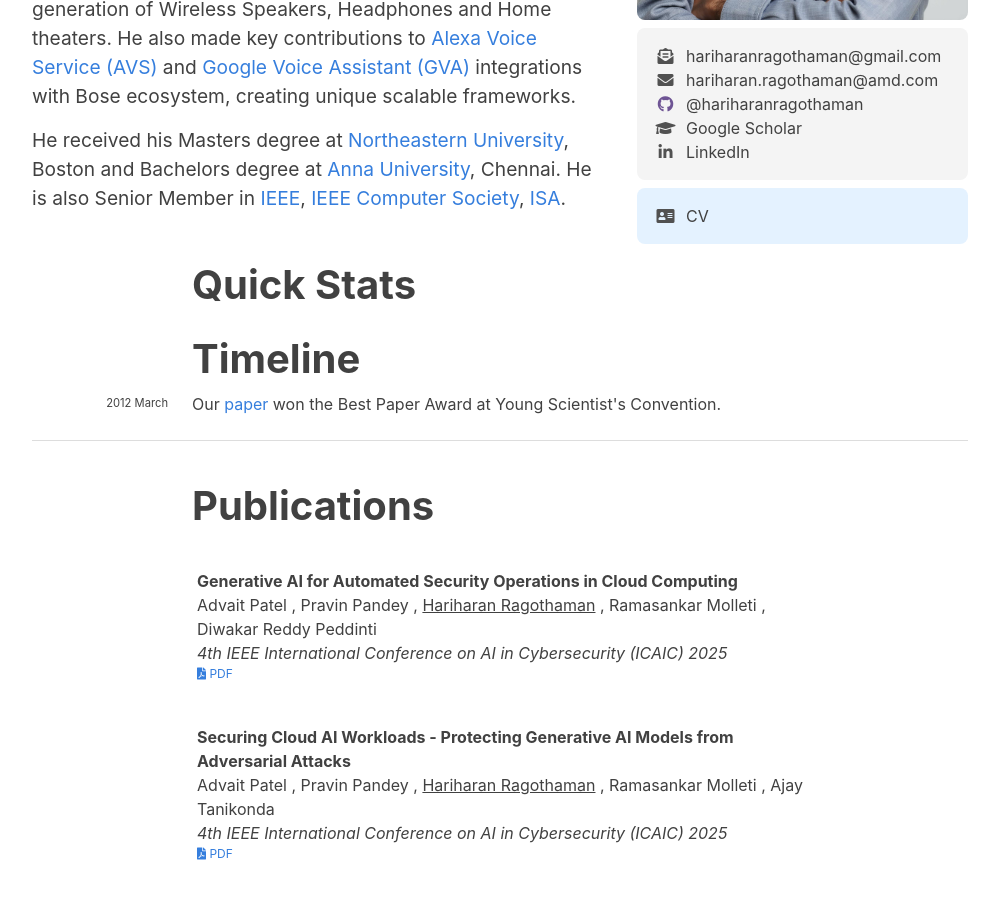
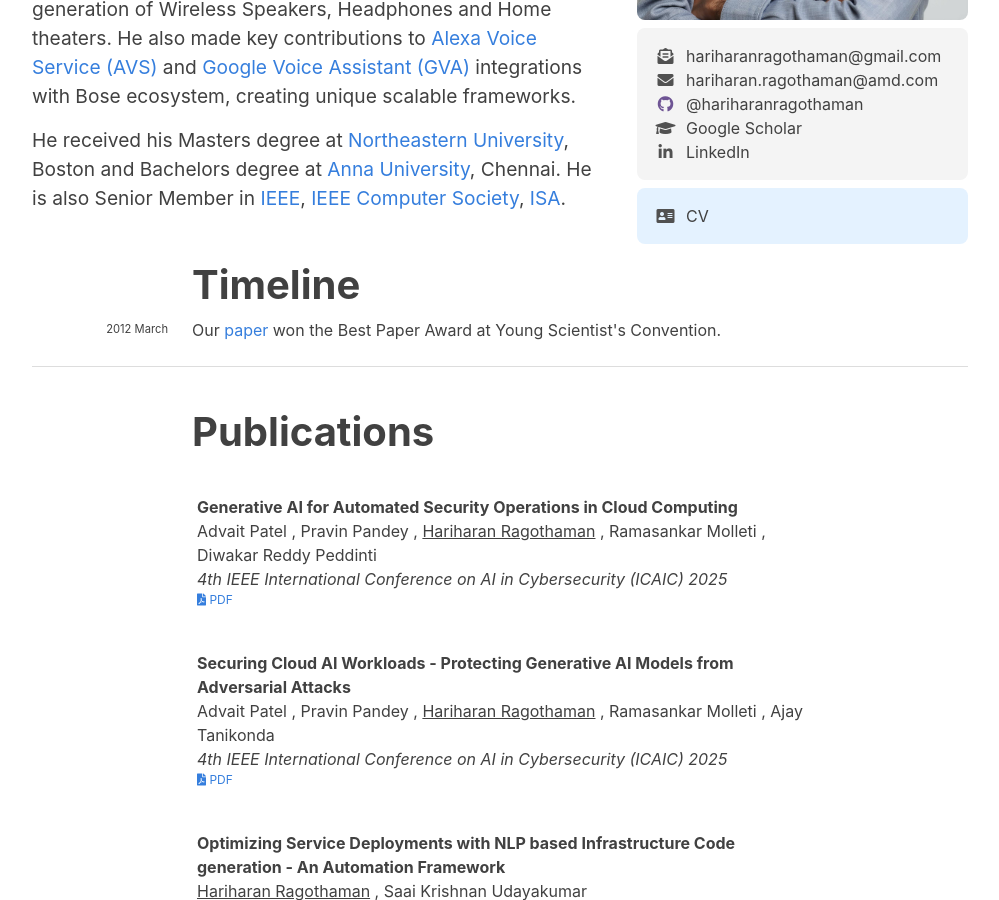
Before and after one commit to hariharanragothaman/hariharanragothaman.github.io, a Jekyll site: the page built from index.md, in a window 1280 px wide and 900 px high, scrolled down 568 px. Shown: the whole window, without its empty margins (140-1139 px from the left). Built offline with Jekyll 4.4.1, drawn with Linux system fonts in a browser that asks for light colours; nearby versions of some CDN libraries; some web fonts are replaced.

Commit message:
Polishes and Updates

```diff
--- a/index.md
+++ b/index.md
@@ -52,8 +52,6 @@ jsarr:
 	</div>
 </div>
 
-# Quick Stats
-
 # Timeline
 {% for news in site.data.news %}
 {% include news.html news=news %}
```
